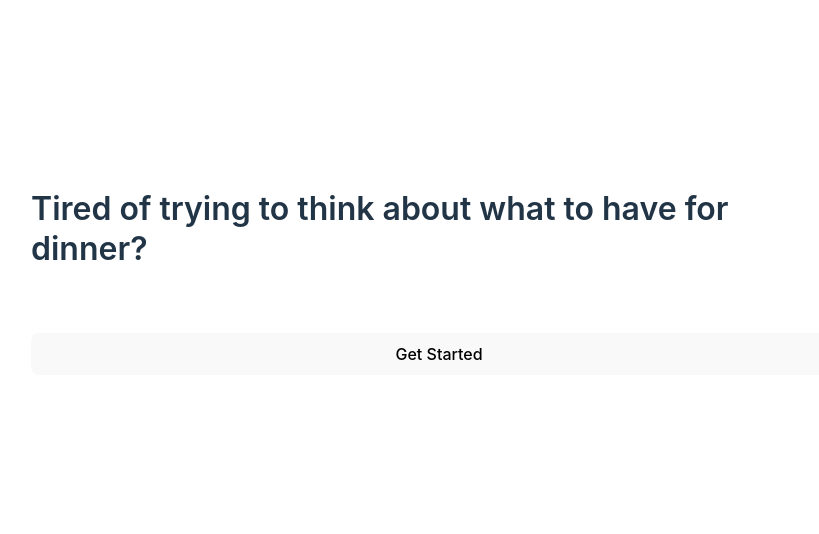
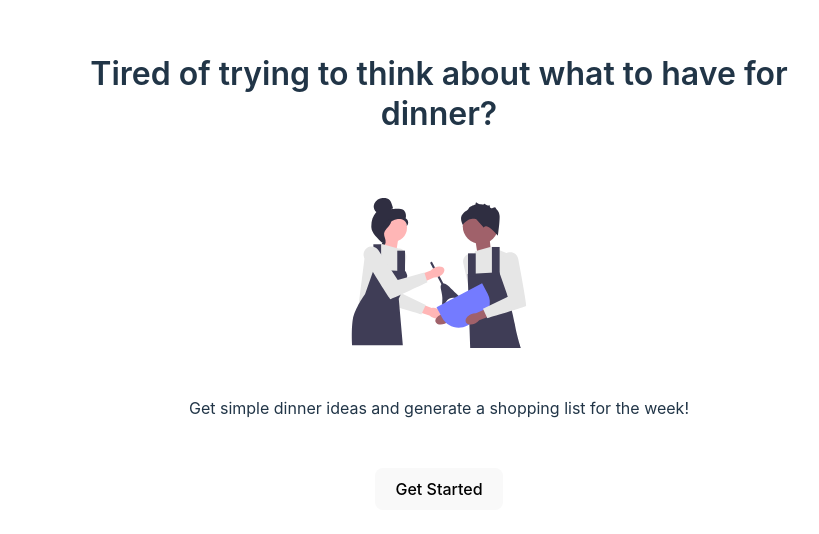
Before and after one commit to jrparente/app-simple-dinners, a React (Vite) app: page / in a window 1280 px wide. Shown: the part 134-668 px from the top of the page, without its empty margins (201-1020 px from the left). Built offline with nearby package versions, Linux system fonts and the light colour scheme.

Commit message:
Style changes

```diff
--- a/src/components/Header.jsx
+++ b/src/components/Header.jsx
@@ -5,10 +5,23 @@ export default function Header(props) {
     <header
       className={`header flex ${props.menu.length === 0 ? "flex-column" : ""}`}
     >
-      <p className={`title lh-400 ${props.menu.length === 0 ? "" : "hide"}`}>
-        Tired of trying to think about what to have for dinner?
-      </p>
-      <button onClick={props.createNewMeal}>
+      <div
+        className={`${
+          props.menu.length === 0 ? "" : "hide"
+        } flex flex-column hidden-header`}
+      >
+        <p className={`title lh-400`}>
+          Tired of trying to think about what to have for dinner?
+        </p>
+        <img src="/cooking.svg" alt="" className="header-image" />
+        <p>
+          Get simple dinner ideas and generate a shopping list for the week!
+        </p>
+      </div>
+      <button
+        onClick={props.createNewMeal}
+        className={`${props.menu.length === 0 ? "margin-inline-auto" : ""}`}
+      >
         {props.menu.length > 0 ? "New Menu" : "Get Started"}
       </button>
       {props.menu && (
--- a/src/index.css
+++ b/src/index.css
@@ -111,6 +111,10 @@ button:focus-visible {
   display: none !important;
 }
 
+.margin-inline-auto {
+  margin-inline: auto;
+}
+
 /* Typography */
 
 .title {
@@ -137,8 +141,12 @@ button:focus-visible {
   width: 100%;
 }
 
-.logo {
-  max-height: 50px;
+.hidden-header {
+  text-align: center;
+}
+
+.header-image {
+  max-height: 150px;
 }
 
 .pane {
@@ -225,7 +233,7 @@ button:focus-visible {
     top: 0;
     left: 0;
     z-index: 9999;
-    background-color: rgba(36, 36, 36, 0.99);
+    background-color: rgba(36, 36, 36);
     width: 70%;
     height: 100vh;
     padding-inline: 0.5em;
@@ -252,11 +260,14 @@ button:focus-visible {
     background-color: #f9f9f9;
   }
   .App {
-    background-color: rgb(255, 255, 255);
+    /* background-color: #e9e9e9; */
+    background-color: #fff;
     position: relative;
+    box-shadow: 0px 1px 5px 2px rgb(36 36 36 / 5%);
   }
   .sidebar {
-    background-color: rgba(255, 255, 255, 0.99);
+    /* background-color: #e9e9e9; */
+    background-color: #fff;
   }
   .icon-open,
   .icon-close {
```
Also changed, not shown: index.html (+1 -1 lines).
